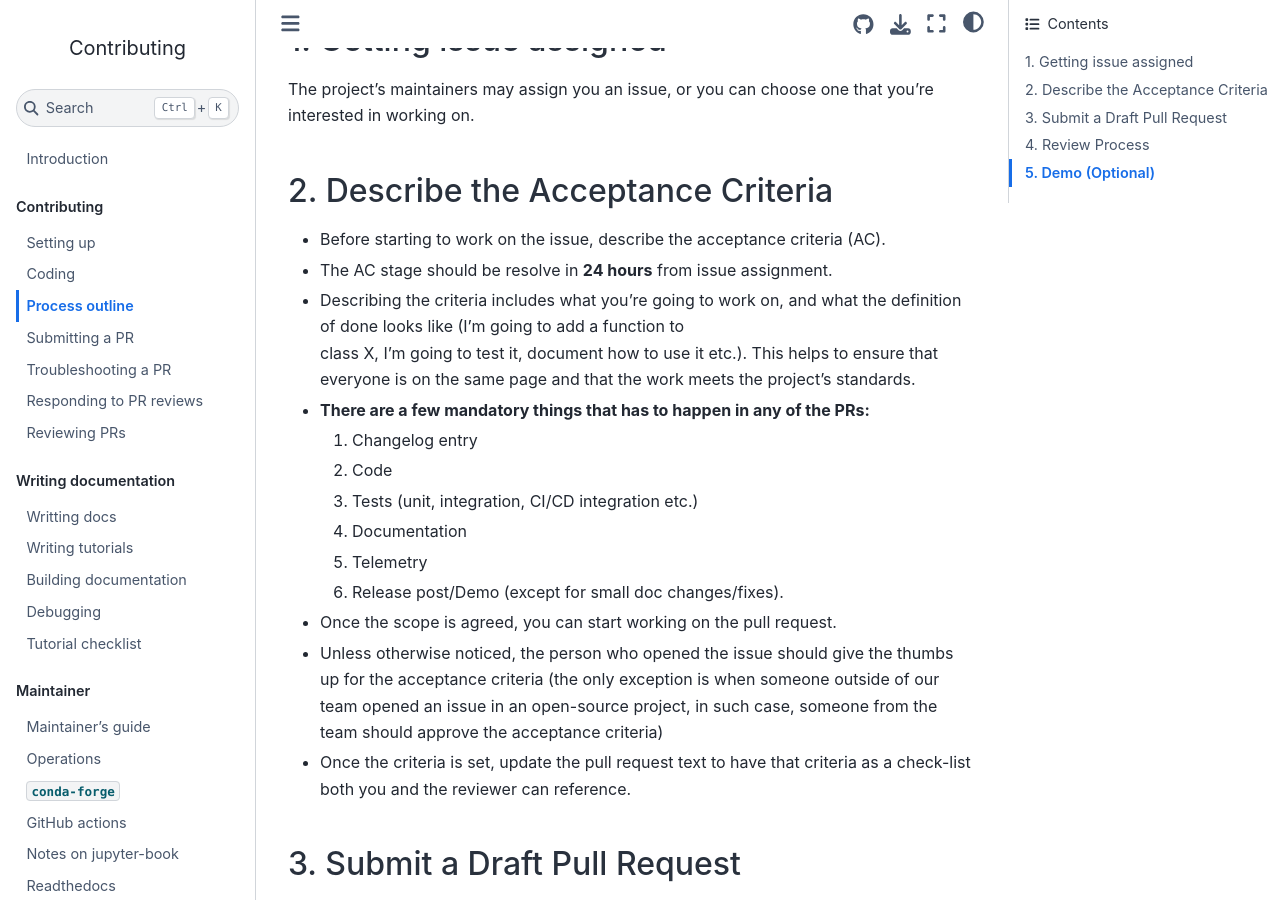
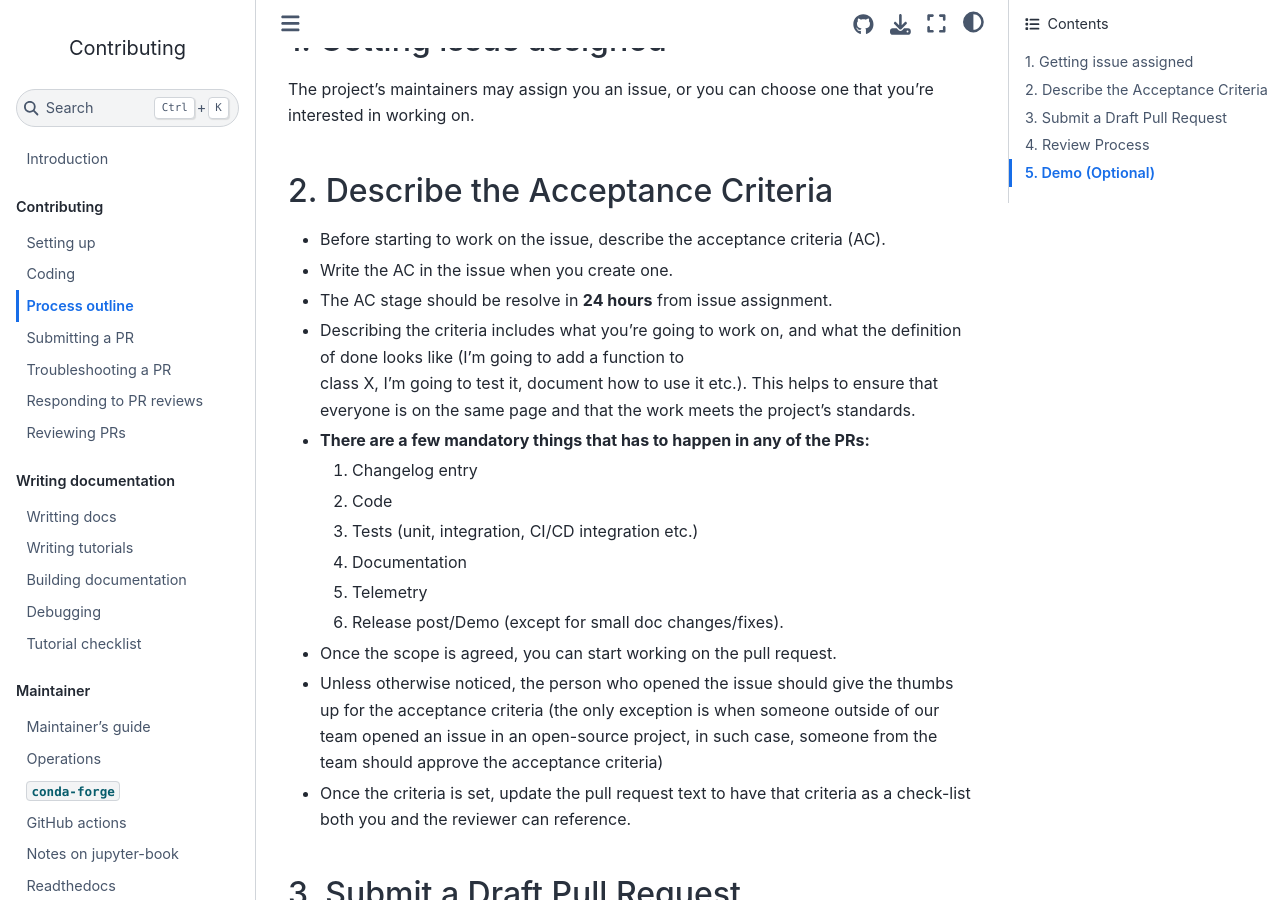
Before and after one commit to ploomber/contributing, a Jupyter Book: the page built from contributing/process-outline.md, in a window 1280 px wide and 900 px high, scrolled down 466 px. Built offline with Jupyter Book 1.0.4 settings and Sphinx 7.4.7 and the Sphinx Book theme 1.1.4, drawn with Linux system fonts in a browser that asks for light colours.

Commit message:
Added clarification on where to mention Acceptance Criteria

```diff
--- a/contributing/process-outline.md
+++ b/contributing/process-outline.md
@@ -18,6 +18,7 @@ interested in working on.
 ## 2. Describe the Acceptance Criteria
 
 - Before starting to work on the issue, describe the acceptance criteria (AC).
+- Write the AC in the issue when you create one.
 - The AC stage should be resolve in **24 hours** from issue assignment.
 - Describing the criteria includes what you're going to work on,
   and what the definition of done looks like (I'm going to add a function to
```
